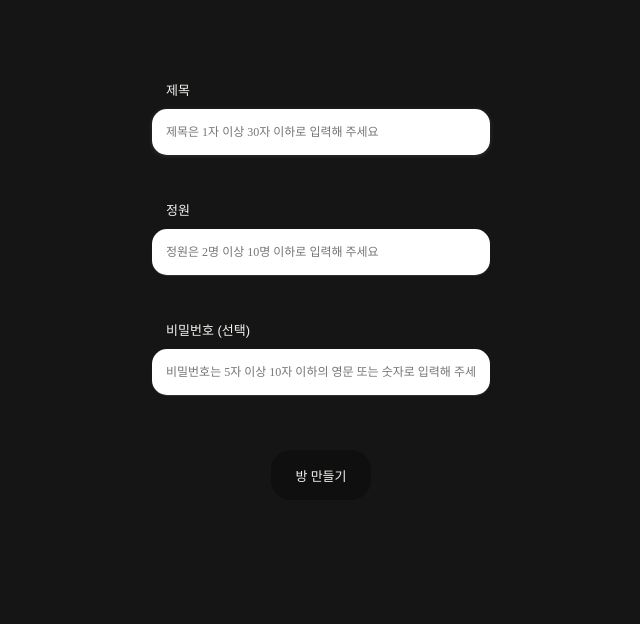
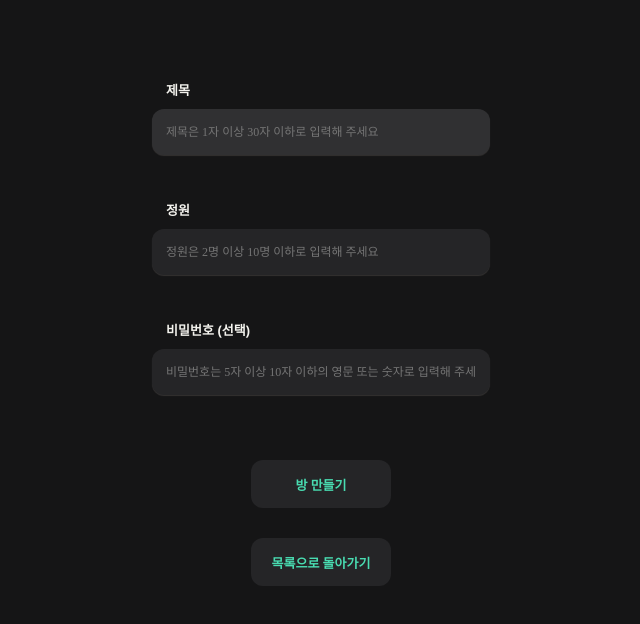
Before and after one commit to mujik-tigers/you-together-front, a Vue app: page /rooms/new in a window 1280 px wide. Shown: the top 624 px of the page, without its empty margins (319-959 px from the left). Built offline with nearby package versions, Linux system fonts and the light colour scheme.

Commit message:
update RoomSettings.vue

```diff
--- a/src/components/RoomSettings.vue
+++ b/src/components/RoomSettings.vue
@@ -24,7 +24,8 @@
       type="text"
       placeholder="비밀번호는 5자 이상 10자 이하의 영문 또는 숫자로 입력해 주세요" />
     <span>{{ errorMessage.password }}</span>
-    <button type="submit" @click.prevent="create">방 만들기</button>
+    <button style="margin-top: 30px" type="submit" @click.prevent="create">방 만들기</button>
+    <button type="submit" @click.prevent="create">목록으로 돌아가기</button>
   </form>
 </template>
 
@@ -83,6 +84,7 @@ export default {
   justify-content: center;
 
   width: 320px;
+  min-height: 530px;
 
   padding: 10px;
   margin: auto;
@@ -92,7 +94,7 @@ export default {
   align-self: flex-start;
 
   font-size: 13px;
-  font-weight: 500;
+  font-weight: 600;
 
   padding: 10px 5px 10px 5px;
 }
@@ -105,27 +107,30 @@ export default {
   margin-bottom: 25px;
 
   border: none;
-  border-radius: 15px;
+  border-radius: 12px;
+  background-color: #252527;
 
   box-sizing: content-box;
   box-shadow: 0 1px 1px #8a817c43;
 
   font-family: Pretendard;
   font-size: 12px;
-  font-weight: 400;
+  font-weight: 500;
+  color: inherit;
 
   transition: 0.4s all ease-in-out;
 }
 
 .roomSettings > input:focus {
   outline: none;
-  box-shadow: 0 1px 5px #8a817c43;
+
+  background-color: #303032;
 }
 
 .roomSettings > span {
   height: 10px;
 
-  color: #f50057;
+  color: #49dcb1;
 
   font-family: Pretendard;
   font-size: 11px;
@@ -137,23 +142,23 @@ export default {
 }
 
 .roomSettings > button {
-  width: 100px;
-  height: 50px;
+  width: 140px;
+  height: 48px;
 
   border: none;
-  border-radius: 20px;
+  border-radius: 12px;
 
   padding: 8px;
-  margin: 20px 0px 20px 0px;
+  margin: 15px;
 
-  color: #f4f3ee;
-  background-color: #0f0f0f;
+  color: #49dcb1;
+  background-color: #252527;
 
   font-family: Pretendard;
   font-size: 13px;
-  font-weight: 500;
+  font-weight: 600;
 
-  transition: 0.4s all ease-in-out;
+  transition: 0.3s all ease-in-out;
 }
 
 .roomSettings > button:hover,
@@ -161,7 +166,6 @@ export default {
   cursor: pointer;
   outline: none;
 
-  background-color: #0f0f0fd1;
-  box-shadow: 0 2px 6px #8a817c9c;
+  background-color: #303032;
 }
 </style>
```
